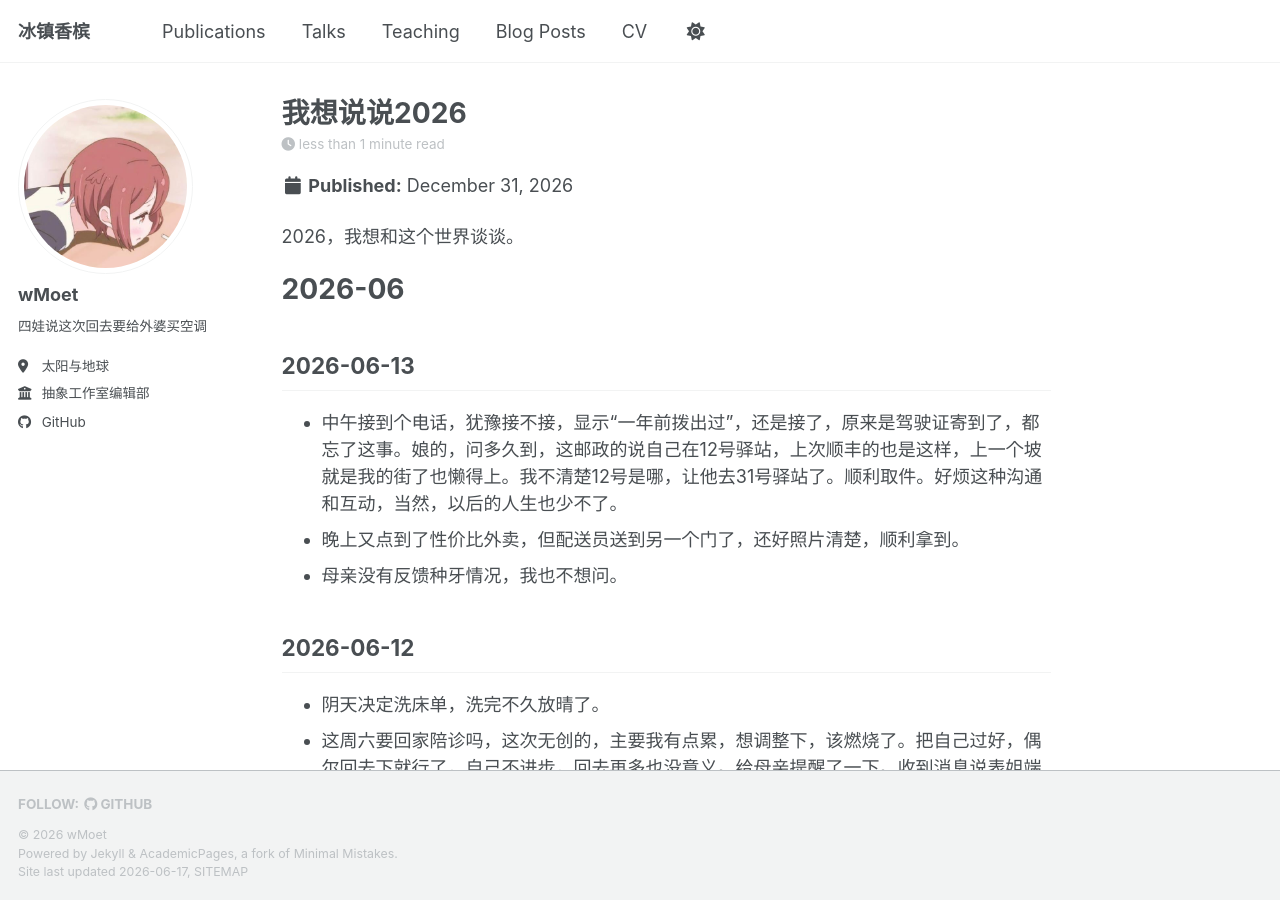
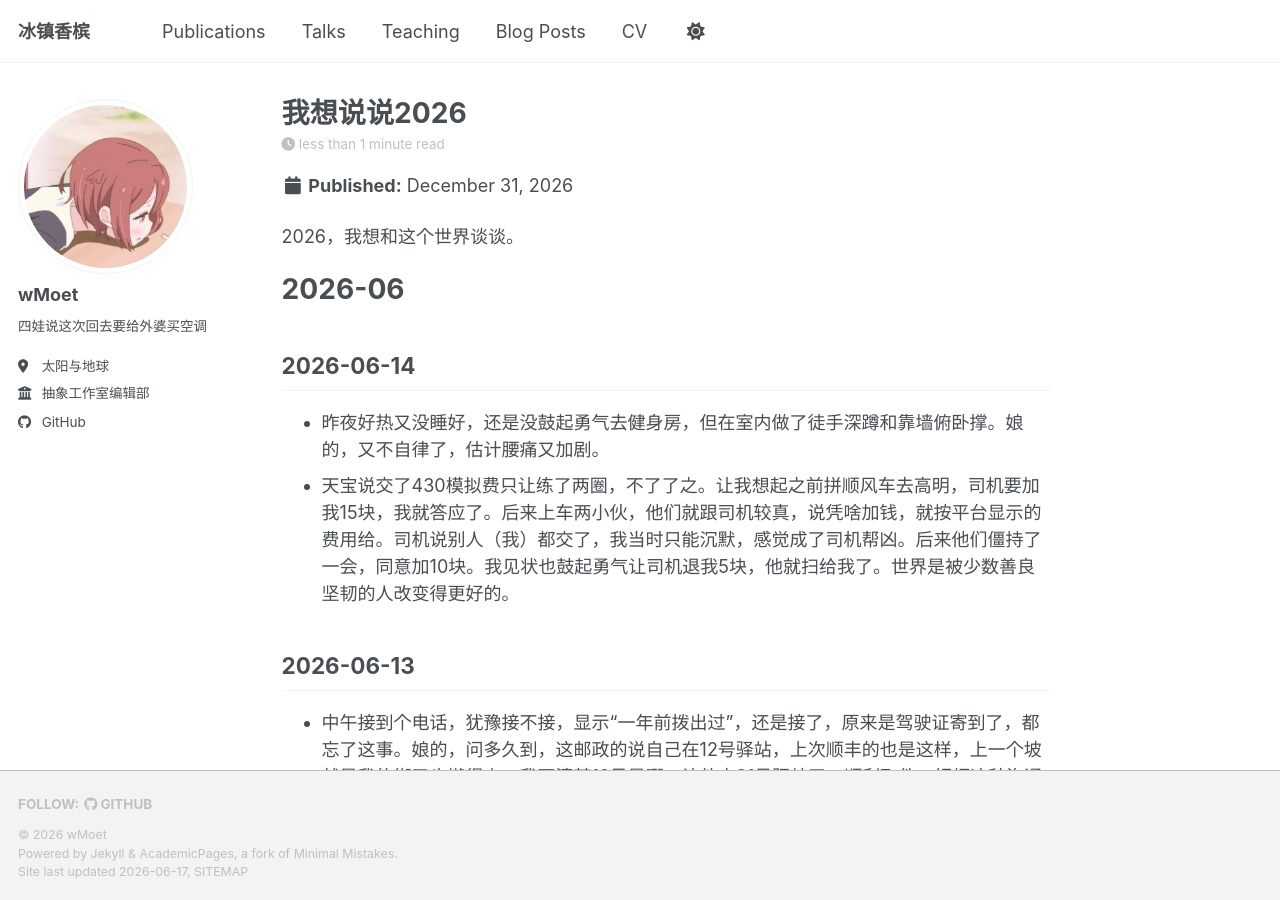
Before and after one commit to wMoet/wMoet.github.io, a Jekyll site: the page built from _posts/2026-12-31-我想说说2026.md, in a window 1280 px wide and 900 px high. Built offline with Jekyll 4.4.1, drawn with Linux system fonts in a browser that asks for light colours; a script bundle is joined from its source files by our own code; library files that are not in the unit come from our copies.

Commit message:
Update 2026-12-31-我想说说2026.md

```diff
--- a/_posts/2026-12-31-我想说说2026.md
+++ b/_posts/2026-12-31-我想说说2026.md
@@ -8,6 +8,10 @@ tags:
 2026，我想和这个世界谈谈。
 
 # 2026-06
+
+## 2026-06-14
+- 昨夜好热又没睡好，还是没鼓起勇气去健身房，但在室内做了徒手深蹲和靠墙俯卧撑。娘的，又不自律了，估计腰痛又加剧。
+- 天宝说交了430模拟费只让练了两圈，不了了之。让我想起之前拼顺风车去高明，司机要加我15块，我就答应了。后来上车两小伙，他们就跟司机较真，说凭啥加钱，就按平台显示的费用给。司机说别人（我）都交了，我当时只能沉默，感觉成了司机帮凶。后来他们僵持了一会，同意加10块。我见状也鼓起勇气让司机退我5块，他就扫给我了。世界是被少数善良坚韧的人改变得更好的。
 
 ## 2026-06-13
 - 中午接到个电话，犹豫接不接，显示“一年前拨出过”，还是接了，原来是驾驶证寄到了，都忘了这事。娘的，问多久到，这邮政的说自己在12号驿站，上次顺丰的也是这样，上一个坡就是我的街了也懒得上。我不清楚12号是哪，让他去31号驿站了。顺利取件。好烦这种沟通和互动，当然，以后的人生也少不了。
```
